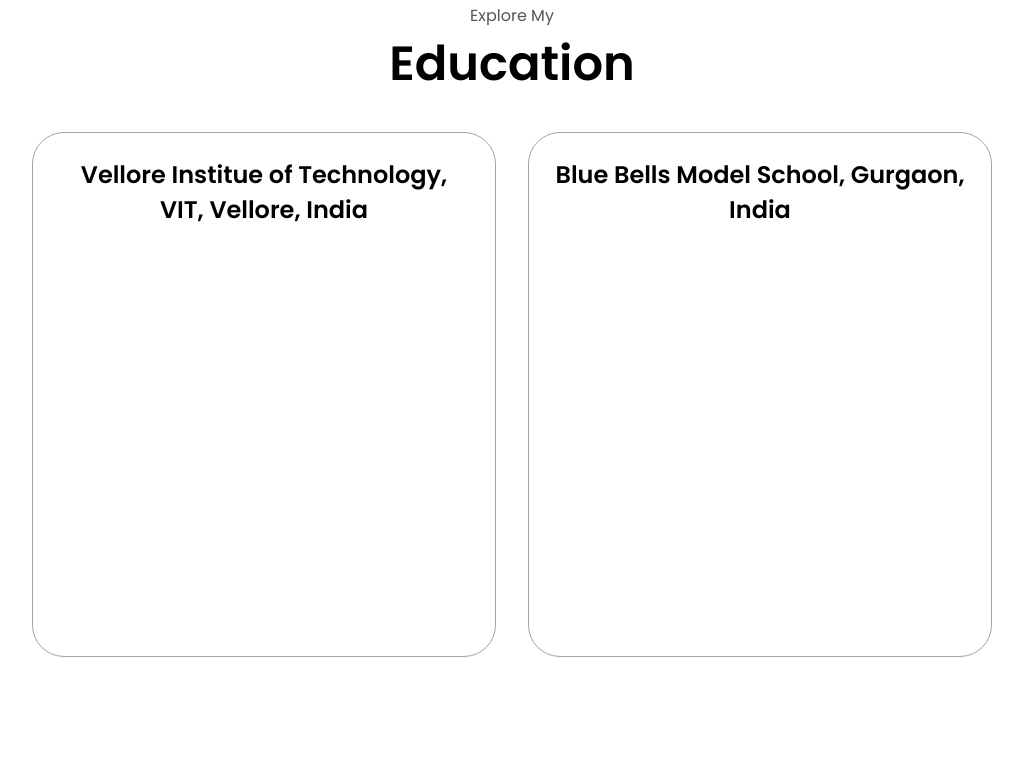
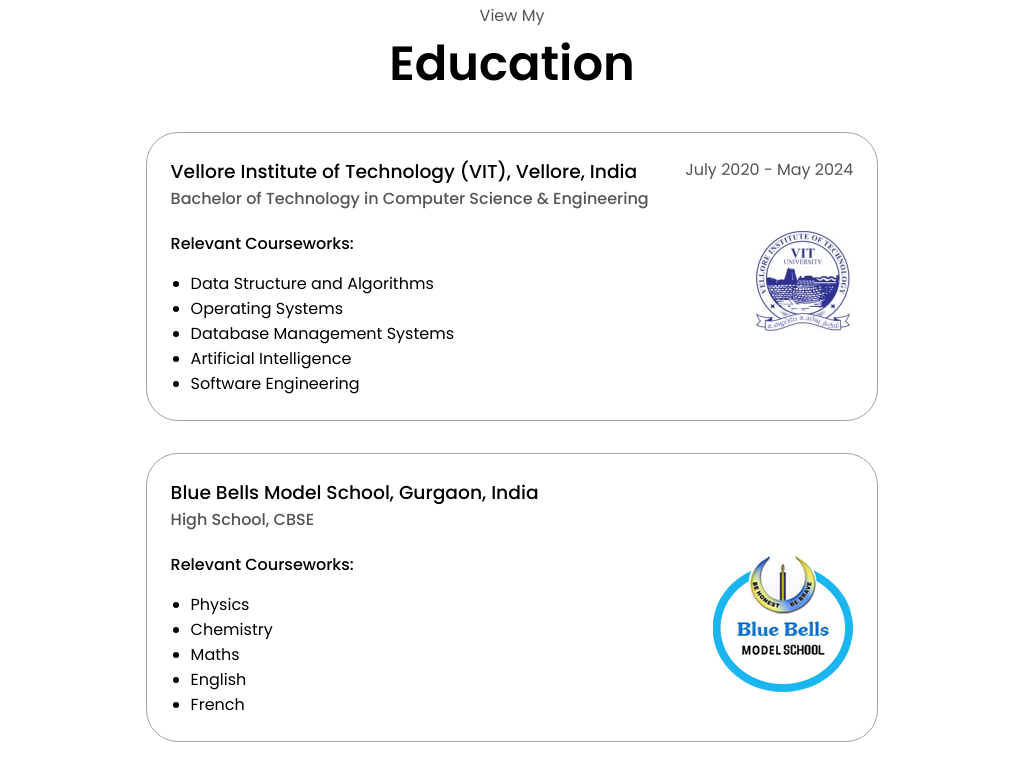
Before and after one commit to prernasingh279/portfolio, a plain HTML site: page index.html in a window 1280 px wide. Shown: the part 1693-2461 px from the top of the page, without its empty margins (128-1151 px from the left). Drawn offline with Linux system fonts and the light colour scheme.

Commit message:
education sorted

```diff
--- a/index.html
+++ b/index.html
@@ -14,6 +14,7 @@
       <div>
         <ul class="nav-links">
           <li><a href="#about">About</a></li>
+          <li><a href="#education">Education</a></li>
           <li><a href="#experience">Experience</a></li>
           <li><a href="#projects">Projects</a></li>
           <li><a href="#contact">Contact</a></li>
@@ -43,7 +44,9 @@
       <div class="section__text">
         <p class="section__text__p1">Hello, I'm</p>
         <h1 class="title">Prerna Singh</h1>
-        <p class="section__text__p2"> <span id="dynamic-text">Software Engineer</span> </p>
+        <p class="section__text__p2">
+          <span id="dynamic-text">Software Engineer</span>
+        </p>
         <!-- need to add animation here -->
         <div class="btn-container">
           <button
@@ -67,7 +70,7 @@
             src="./assets/github.png"
             alt="My Github profile"
             class="icon"
-            onclick="location.href='https://github.com/'"
+            onclick="location.href='https://github.com/prernasingh279'"
           />
         </div>
       </div>
@@ -85,33 +88,9 @@
         </div>
         <div class="about-details-container">
           <div class="about-containers">
-            <!-- <div class="details-container">
-              <img
-                src="./assets/experience.png"
-                alt="Experience icon"
-                class="icon"
-              />
-              <h3>Experience</h3>
-              <p>2+ years <br />Fullstack Development</p>
-            </div> -->
-            <!-- <div class="details-container">
-              <img
-                src="./assets/education.png"
-                alt="Education icon"
-                class="icon"
-              />
-              <h2>Education</h2>
-              <br />
-              <h4>Vellore Institute of Technology, Vellore, India</h4>
-              <span class="education-date">July 2020 - May 2024</span>
-              <p>
-                B.Tech in Computer Science and Engineering With Specialization
-                in Data Science<br />
-              </p>
-            </div> -->
           </div>
           <div class="text-container">
-            <p style="text-align: justify;">
+            <p style="text-align: justify">
               I’m a software engineer with over two years of experience spanning
               data analytics, cybersecurity, and software development. I've had
               the privilege of working with top organizations such as Maruti
@@ -120,13 +99,13 @@
               to millions globally. Throughout my journey, I’ve applied
               cutting-edge technologies to solve real-world problems, whether
               it’s through data-driven decision-making, automating critical
-              processes, or developing full-stack solutions. I specialize
-              in building scalable, user-centric applications, combining a
-              strong foundation in both frontend and backend technologies.
-              Beyond my professional work, I’ve gained leadership experience in
-              university clubs and thrive on tackling new challenges. I’m
-              passionate about innovation and continuously enhancing my skills
-              to drive meaningful impact in the tech industry.
+              processes, or developing full-stack solutions. I specialize in
+              building scalable, user-centric applications, combining a strong
+              foundation in both frontend and backend technologies. Beyond my
+              professional work, I’ve gained leadership experience in university
+              clubs and thrive on tackling new challenges. I’m passionate about
+              innovation and continuously enhancing my skills to drive
+              meaningful impact in the tech industry.
             </p>
           </div>
         </div>
@@ -138,20 +117,48 @@
         onclick="location.href='./#experience'"
       />
     </section>
-    <section id="education">
-      <p class="section__text__p1">Explore My</p>
+    <section id="education" style="margin-bottom: 6rem;">
+      <p class="section__text__p1">View My</p>
       <h1 class="title">Education</h1>
       <div class="section-container">
-        <div class="about-containers">
-          <div class="details-container">
-            <h2 class="">Vellore Institue of Technology, VIT, Vellore, India </h2>
-            <div class="article-container">
-
+        <div class="about-edu-containers">
+          <div class="details-container education-block">
+            <h3>Vellore Institute of Technology (VIT), Vellore, India</h3>
+            <span class="education-date">July 2020 - May 2024</span>
+            <h4>Bachelor of Technology in Computer Science & Engineering</h4>
+            <div class="coursework-logo-container">
+              <div class="coursework">
+                <h4 style="color: black">Relevant Courseworks:</h4>
+                <ul>
+                  <li>Data Structure and Algorithms</li>
+                  <li>Operating Systems</li>
+                  <li>Database Management Systems</li>
+                  <li>Artificial Intelligence</li>
+                  <li>Software Engineering</li>
+                </ul>
+              </div>
+              <div class="logo">
+                <img src="assets/vitlogo.jpeg" alt="VIT Logo" />
+              </div>
             </div>
           </div>
-          <div class="details-container">
-            <h2 class="">Blue Bells Model School, Gurgaon, India</h2>
-            <div class="article-container">
+          <div class="details-container education-block">
+            <h3>Blue Bells Model School, Gurgaon, India</h3>
+            <h4>High School, CBSE</h4>
+            <div class="coursework-logo-container">
+              <div class="coursework">
+                <h4 style="color: black">Relevant Courseworks:</h4>
+                <ul>
+                  <li>Physics</li>
+                  <li>Chemistry</li>
+                  <li>Maths</li>
+                  <li>English</li>
+                  <li>French</li>
+                </ul>
+              </div>
+              <div class="logo">
+                <img src="assets/bbms-logo.png" alt="BBMS Logo" />
+              </div>
             </div>
           </div>
         </div>
--- a/style.css
+++ b/style.css
@@ -454,10 +454,81 @@
 }
 
 @keyframes blink-caret {
-  from, to {
+  from,
+  to {
     border-color: transparent;
   }
   50% {
     border-color: black;
   }
 }
+
+.about-edu-containers {
+  display: flex;
+  flex-direction: column;
+  margin-left: auto;
+  margin-right: auto;
+  gap: 2rem;
+  margin-top: 2rem;
+  margin-bottom: 2rem;
+}
+
+.education-block {
+  /* max-width: 700px; */
+  /* margin: 0 auto 30px auto; */
+  /* padding: 15px; */
+  text-align: left;
+  flex: none;
+}
+
+.education-block h3 {
+  font-weight: 500;
+  float: left;
+  margin: 0;
+  margin-right: 3rem;
+}
+
+.education-block span {
+  float: right;
+  color: rgb(85, 85, 85);
+}
+
+.education-block h4 {
+  clear: both;
+  font-weight: 500;
+  margin: 0 0 15px 0;
+  color: rgb(85, 85, 85);
+}
+
+.education-block p,
+ul {
+  margin: 0;
+}
+
+.education-block ul {
+  padding: 0 0 0 15px;
+}
+
+.coursework {
+  flex: 1;
+  ul {
+    padding-left: 20px;
+    list-style-type: disc;
+  }
+}
+
+.coursework-logo-container {
+  display: flex;
+  justify-content: space-between;
+  align-items: flex-start;
+  margin-top: 20px;
+}
+
+@media only screen and (max-width: 768px) {
+  .education-block {
+    h3,
+    span {
+      float: none;
+    }
+  }
+}
```
Also changed, not shown: assets/bbms-logo.png (added), assets/vitlogo.jpeg (added), 1 other file.
